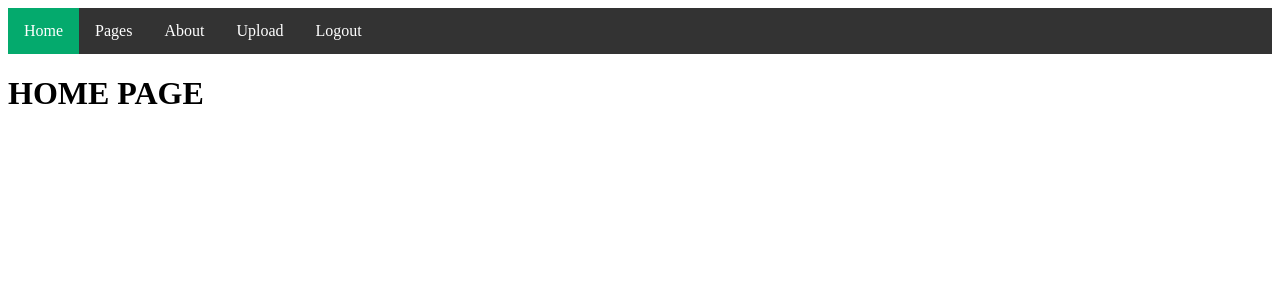
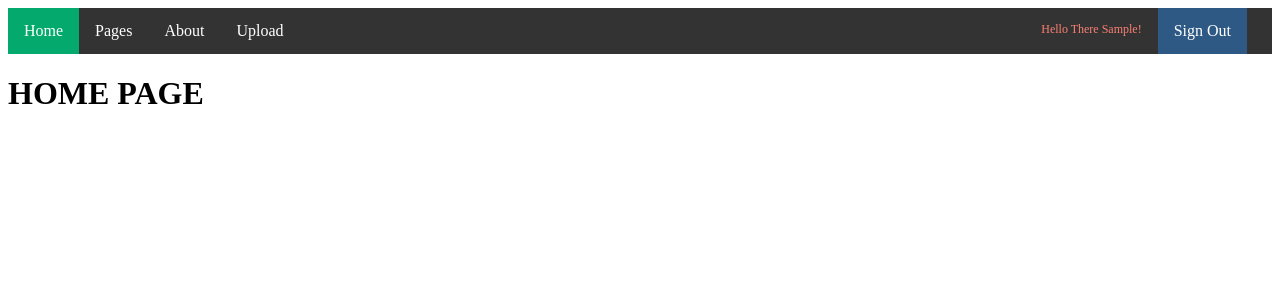
Before and after one commit to thatshawt/wiki-sus, a Flask app: page / in a window 1280 px wide. Shown: the top 300 px of the page. Run offline with Flask 2, Linux system fonts and the light colour scheme; the visitor is signed in with stand-in values (Sample User, id 1).

Commit message:
Improved login and added user to navbar

```diff
--- a/flaskr/pages.py
+++ b/flaskr/pages.py
@@ -1,4 +1,4 @@
-from flask import render_template, send_file, request, abort, redirect, url_for
+from flask import render_template, send_file, request, abort, redirect, url_for, flash
 from flaskr import backend
 from flaskr.user_list import User_List
 from flask_login import login_required, LoginManager, login_user, logout_user, current_user
@@ -43,7 +43,6 @@ def make_endpoints(app):
                 link="/pages/" + wikiname)
 
     @app.route("/about")
-    @login_required
     def about():
         return render_template("about.html", title='about', current_user=current_user)
 
@@ -75,9 +74,11 @@ def make_endpoints(app):
             password = str(request.form.get("password"))
             answer = backend.sign_up(username, password)
             if answer == 'INVALID': # This is a draft for now. Will improve tomorrow
-                return 'INVALID'
+                flash('Invalid format. Try Again! You must use valid characters/numbers. User must be 5 characters or more. Password 8 characters or more.')
+                return redirect(url_for('signup'))
             elif answer == 'ALREADY EXISTS':
-                return 'USER ALREADY EXISTS'
+                flash('User already exists. Try a different one!')
+                return redirect(url_for('signup'))
             return "SUCCESFULL"
 
     @app.route('/login', methods=['POST', 'GET'])
@@ -89,10 +90,13 @@ def make_endpoints(app):
                 user = user_list.update_list(username)
                 login_user(user)
                 return redirect(url_for('home'))
+            else:
+                flash('User or password is not correct. Try again!')
+                return redirect(url_for('login'))
 
         # If user already authenticated they can't login again
         if not current_user.is_authenticated:
-            return render_template('login.html')
+            return render_template('login.html', title='login')
 
         return redirect(url_for('home'))
 
@@ -117,8 +121,8 @@ def make_endpoints(app):
     @app.route('/test')
     def test():
         user_list.poblate_users()
-
-        return redirect('/session')
+        flash(str(current_user.username))
+        return redirect(url_for('session'))
 
     @app.route('/test2')
     def test2():
--- a/flaskr/static/main.css
+++ b/flaskr/static/main.css
@@ -14,7 +14,25 @@
     float: left;
   }
 
-.header-menu  li a {
+#user {
+    font-size: 12px;
+    display: block;
+    color: #FA8072;
+    text-align: middle;
+    padding: 14px 16px;
+}
+
+#login, #signup, .logged-in {
+    position: relative;
+    float: right;
+    right: 25px;
+}
+
+#logout {
+    background-color: #2e5984;
+}
+
+.header-menu li a {
     display: block;
     color: white;
     text-align: center;
@@ -34,3 +52,7 @@
     object-position: right;
 
 }
+
+.flashes {
+    color: red;
+}
--- a/flaskr/templates/layout.html
+++ b/flaskr/templates/layout.html
@@ -6,10 +6,20 @@
         <link rel="stylesheet" href="{{ url_for('static', filename='main.css') }}">
         <!-- TODO(Checkpoint Requirement 3): Change the title and content of your wiki.-->
         {% if title %}
-        <title>WikiSus - {{title}}</title>
+            <title>WikiSus - {{title}}</title>
         {% else %}
-        <title>WikiSus</title>
+            <title>WikiSus</title>
         {% endif %}
+
+        {% with messages = get_flashed_messages() %}
+            {% if messages %}
+                <ul class=flashes>
+                {% for message in messages %}
+                <li>{{ message }}</li>
+                {% endfor %}
+                </ul>
+            {% endif %}
+        {% endwith %}
     </head>
 </head>
 
@@ -17,7 +27,7 @@
     <div class="header-menu">
         <ul>
             {% if not current_user.is_authenticated %}
-                {% for element in ["home", "pages", "about", "upload", "login", "signup"] %}
+                {% for element in ["home", "pages", "about", "signup", "login"] %}
                     {% if element == title %}
                     <li class="active" id="{{element}}"><a  href="{{ url_for(element)}}">{{element}}</a></li>
                     {% else %}
@@ -26,13 +36,17 @@
                 {% endfor %}
 
             {% else %}
-                {% for element in ["home", "pages", "about", "upload", "logout"] %}
+                {% for element in ["home", "pages", "about", "upload"] %}
                     {% if element == title %}
                     <li class="active" id="{{element}}"><a  href="{{ url_for(element)}}">{{element}}</a></li>
                     {% else %}
                     <li id="{{element}}" ><a href="{{ url_for(element)}}">{{element}}</a></li>
                     {% endif %}
                 {% endfor %}
+                    <div class="logged-in">
+                        <li id="user">Hello there {{ current_user.username }}!</li>
+                        <li id="logout" ><a href="{{ url_for('logout')}}">Sign Out</a></li>
+                    </div>
             {% endif %}
         </ul>
     </div>
--- a/flaskr/templates/signup.html
+++ b/flaskr/templates/signup.html
@@ -5,7 +5,6 @@
 <form method="POST" action="/signup">
     <input type="text" name="username" placeholder="Enter a username" required/><br/>
      <input type="password" name="password" placeholder="Enter a password" required/><br/>
-        <input type="password" name="password" placeholder="Confirm password" required><br/>
      <br/>
     <input type="submit" value="Submit"/>
 </form>
```
Also changed, not shown: flaskr/templates/_navbar.html (deleted, +0 -8 lines).
